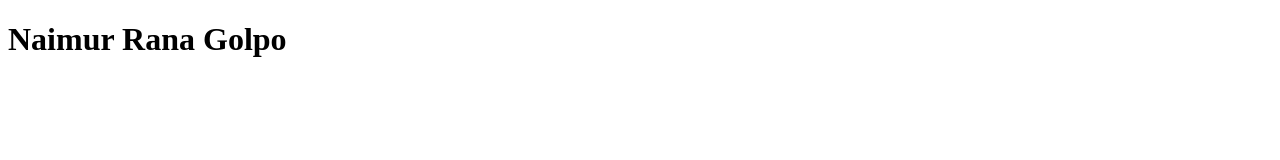
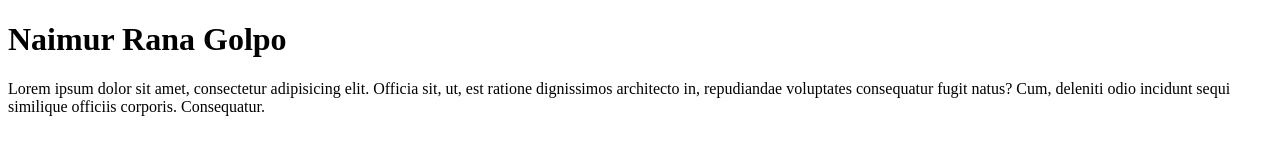
Before and after one commit to NRG-Golpo/first-projects, a plain HTML site: page index.html in a window 1280 px wide. Drawn offline with Linux system fonts and the light colour scheme.

Commit message:
first ptag added

```diff
--- a/index.html
+++ b/index.html
@@ -7,5 +7,6 @@
 </head>
 <body>
     <h1>Naimur Rana Golpo</h1>
+    <p>Lorem ipsum dolor sit amet, consectetur adipisicing elit. Officia sit, ut, est ratione dignissimos architecto in, repudiandae voluptates consequatur fugit natus? Cum, deleniti odio incidunt sequi similique officiis corporis. Consequatur.</p>
 </body>
 </html>
```
